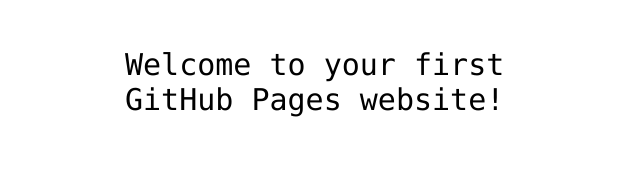
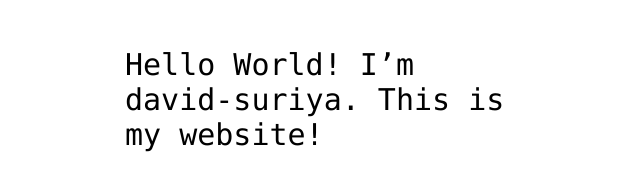
Before and after one commit to david-suriya/david-suriya.github.io, a plain HTML site: page index.html in a window 1280 px wide. Shown: the part 341-532 px from the top of the page, without its empty margins (315-955 px from the left). Drawn offline with Linux system fonts and the light colour scheme.

Commit message:
Update index.html

```diff
--- a/index.html
+++ b/index.html
@@ -12,7 +12,7 @@
 <img src="https://octodex.github.com/images/daftpunktocat-thomas.gif" id="octocat" alt="octocat-gif" />
 
 <!-- Change this code here by copy and pasting your template on line 15 -->
-<p>Welcome to your first GitHub Pages website!</p>
+<p>Hello World! I’m david-suriya. This is my website!</p>
 
 </body>
 </html>
```
